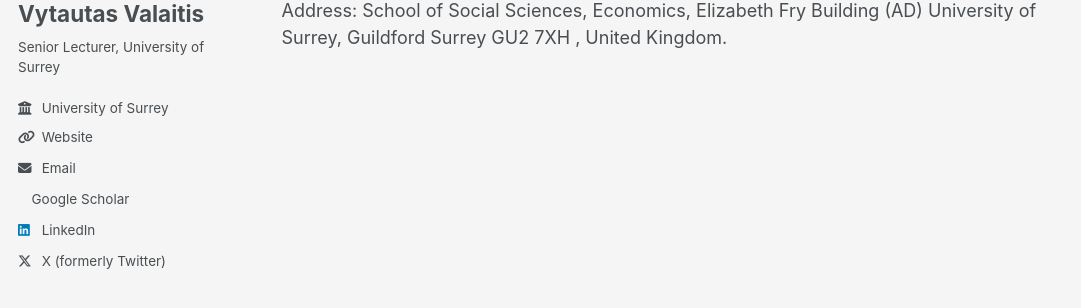
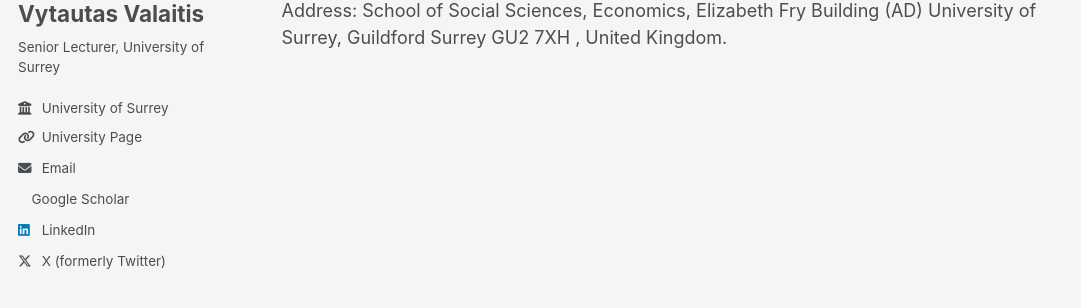
Before and after one commit to VytautasValaitis/VytautasValaitis.github.io, a Jekyll site: the page built from _pages/about.md, in a window 1280 px wide. Shown: the part 286-594 px from the top of the page, without its empty margins (0-1081 px from the left). Built offline with Jekyll 4.4.1, drawn with Linux system fonts in a browser that asks for light colours; a style sheet for code colours, icons or effects is not loaded.

Commit message:
Update website label to 'University Page'

```diff
--- a/_data/ui-text.yml
+++ b/_data/ui-text.yml
@@ -24,7 +24,7 @@ en: &DEFAULT_EN
   follow_label               : "Follow:"
   feed_label                 : "Feed"
   powered_by                 : "Powered by"
-  website_label              : "Website"
+  website_label              : "University Page"
   email_label                : "Email"
   recent_posts               : "Recent Posts"
   site_map                   : "Sitemap"
```
